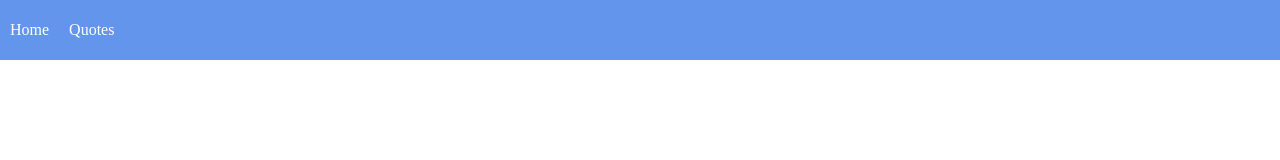
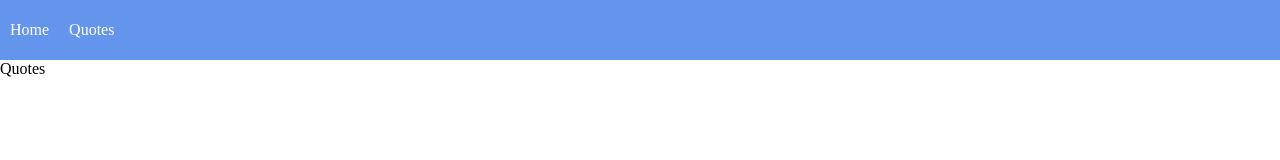
Before and after one commit to ardacoskun/BreakingBadApp-React-Redux, a React (Create React App) app: page /quotes in a window 1280 px wide. Before the commit this address had no page. Shown: the top 160 px of the page. Built offline with nearby package versions, Linux system fonts and the light colour scheme.

Commit message:
quotes page created and quotesSlice defined for redux

```diff
--- a/src/App.js
+++ b/src/App.js
@@ -1,8 +1,7 @@
 import React from "react";
 import { Routes, Route } from "react-router-dom";
-import { Home } from "./pages";
+import { Home, Detail, Quotes } from "./pages";
 import "./App.css";
-import Detail from "./pages/Detail";
 import { Navbar } from "./components";
 
 const App = () => {
@@ -12,6 +11,7 @@ const App = () => {
       <Routes>
         <Route path="/" element={<Home />} />
         <Route path="/character/:characterId" element={<Detail />} />
+        <Route path="/quotes" element={<Quotes />} />
       </Routes>
     </>
   );
--- /dev/null
+++ b/src/pages/Quotes.js
@@ -0,0 +1,10 @@
+import React from "react";
+import { useSelector } from "react-redux";
+
+const Quotes = () => {
+  const data = useSelector((state) => state.quotes.items);
+
+  return <div>Quotes</div>;
+};
+
+export default Quotes;
--- a/src/pages/index.js
+++ b/src/pages/index.js
@@ -1,3 +1,5 @@
 import Home from "./Home";
+import Detail from "./Detail";
+import Quotes from "./Quotes";
 
-export { Home };
+export { Home, Detail, Quotes };
--- /dev/null
+++ b/src/store/quotesSlice.js
@@ -0,0 +1,12 @@
+import { createSlice } from "@reduxjs/toolkit";
+
+export const quotesSlice = createSlice({
+  name: "quotes",
+  initialState: {
+    items: [],
+  },
+  reducers: {},
+  extraReducers: {},
+});
+
+export default quotesSlice.reducer;
--- a/src/store/store.js
+++ b/src/store/store.js
@@ -1,8 +1,10 @@
 import { configureStore } from "@reduxjs/toolkit";
 import characterSlice from "./characterSlice";
+import quotesSlice from "./quotesSlice";
 
 export const store = configureStore({
   reducer: {
     characters: characterSlice,
+    quotes: quotesSlice,
   },
 });
```
